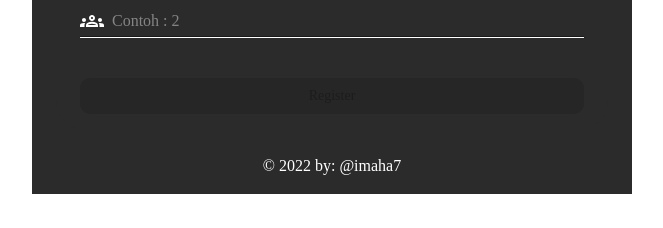
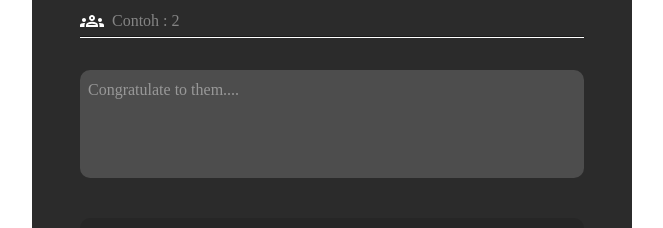
Before and after one commit to imaha7/wedding-registration, a Next.js app: page / in a window 1280 px wide. Shown: the part 678-906 px from the top of the page, without its empty margins (308-971 px from the left). Before the commit the page ends 872 px from the top, so only its background shows below. Built offline with nearby package versions, Linux system fonts and the light colour scheme.

Commit message:
add congratulation words field

```diff
--- a/pages/index.tsx
+++ b/pages/index.tsx
@@ -49,6 +49,7 @@ const Home: NextPage = () => {
   const [username, setUsername] = useState<any>('');
   const [name, setName] = useState<any>('');
   const [guestCount, setGuestCount] = useState<any>(null);
+  const [words, setWords] = useState<any>('');
   const [tab, setTab] = useState('register');
   let audio: any = null;
 
@@ -62,6 +63,10 @@ const Home: NextPage = () => {
 
   const handleChangeGuestCount = (event: React.ChangeEvent<HTMLInputElement>) => {
     setGuestCount(event.target.value);
+  };
+
+  const handleChangeWords = (event: React.ChangeEvent<HTMLInputElement>) => {
+    setWords(event.target.value);
   };
 
   const handleClickTab = (event: React.MouseEvent<HTMLElement>, tab: string | null) => {
@@ -208,7 +213,7 @@ const Home: NextPage = () => {
               Family / Friend / Partner / Invited Guest Count
             </Typography>
           </Box>
-          <Box sx={{ width: '100%', color: 'white', mb: 5, display: tab === 'login' ? 'none' : 'normal' }}>
+          <Box sx={{ width: '100%', color: 'white', mb: 4, display: tab === 'login' ? 'none' : 'normal' }}>
             <FormControl variant="standard" fullWidth>
               <Input
                 id="standard-adornment-weight"
@@ -222,6 +227,25 @@ const Home: NextPage = () => {
                   'aria-label': 'weight',
                 }}
                 sx={{ borderBottom: '1px solid white', color: 'white' }}
+              />
+              {/* <FormHelperText id="standard-weight-helper-text">Weight</FormHelperText> */}
+            </FormControl>
+          </Box>
+          <Box sx={{ width: '100%', color: 'white', mb: 5, display: tab === 'login' ? 'none' : 'normal' }}>
+            <FormControl variant="filled" fullWidth>
+              <Input
+                id="filled-adornment-weight"
+                placeholder={"Congratulate to them...."}
+                value={words}
+                onChange={handleChangeWords}
+                aria-describedby="filled-weight-helper-text"
+                inputProps={{
+                  'aria-label': 'weight',
+                }}
+                multiline
+                rows={4}
+                disableUnderline={true}
+                sx={{ backgroundColor: '#4D4D4D', borderRadius: '10px', color: 'white', border: 0, p: 1 }}
               />
               {/* <FormHelperText id="standard-weight-helper-text">Weight</FormHelperText> */}
             </FormControl>
```
Also changed, not shown: pages/user/index.tsx (+6 -1 lines).
